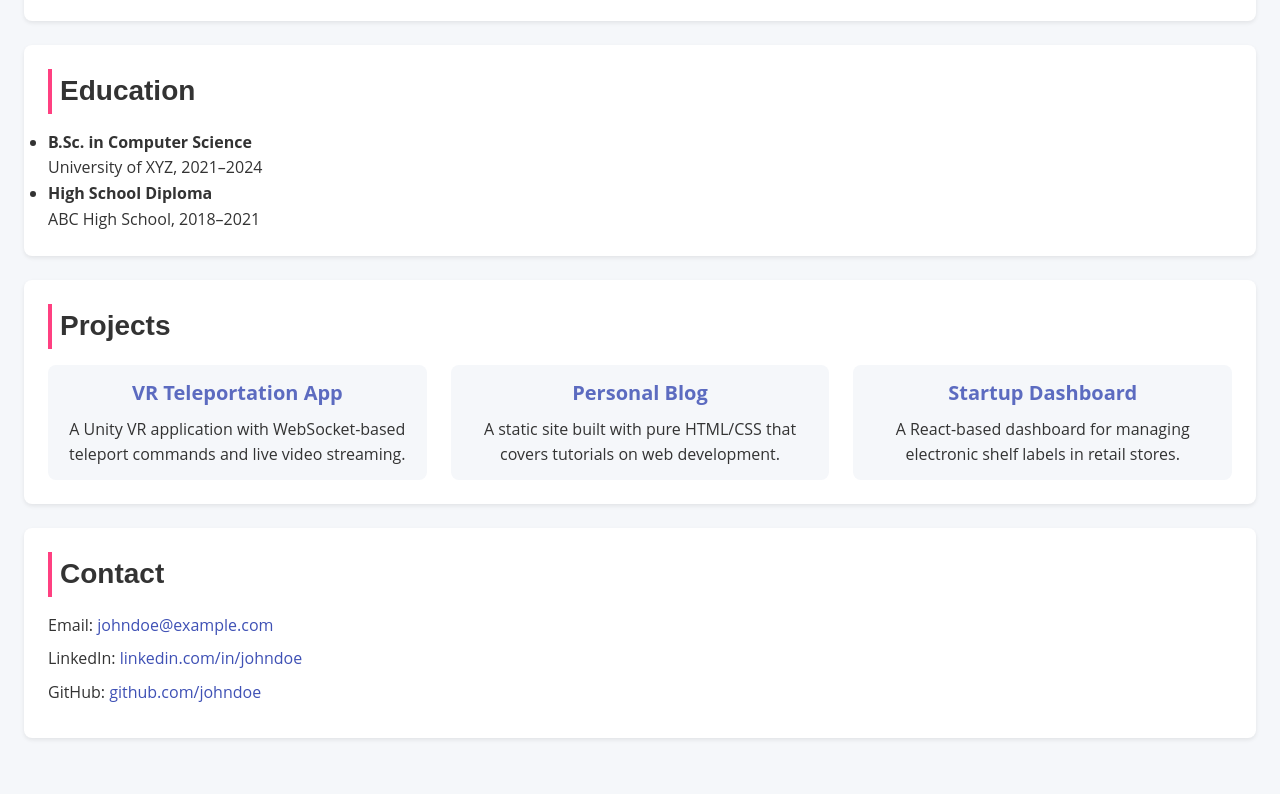
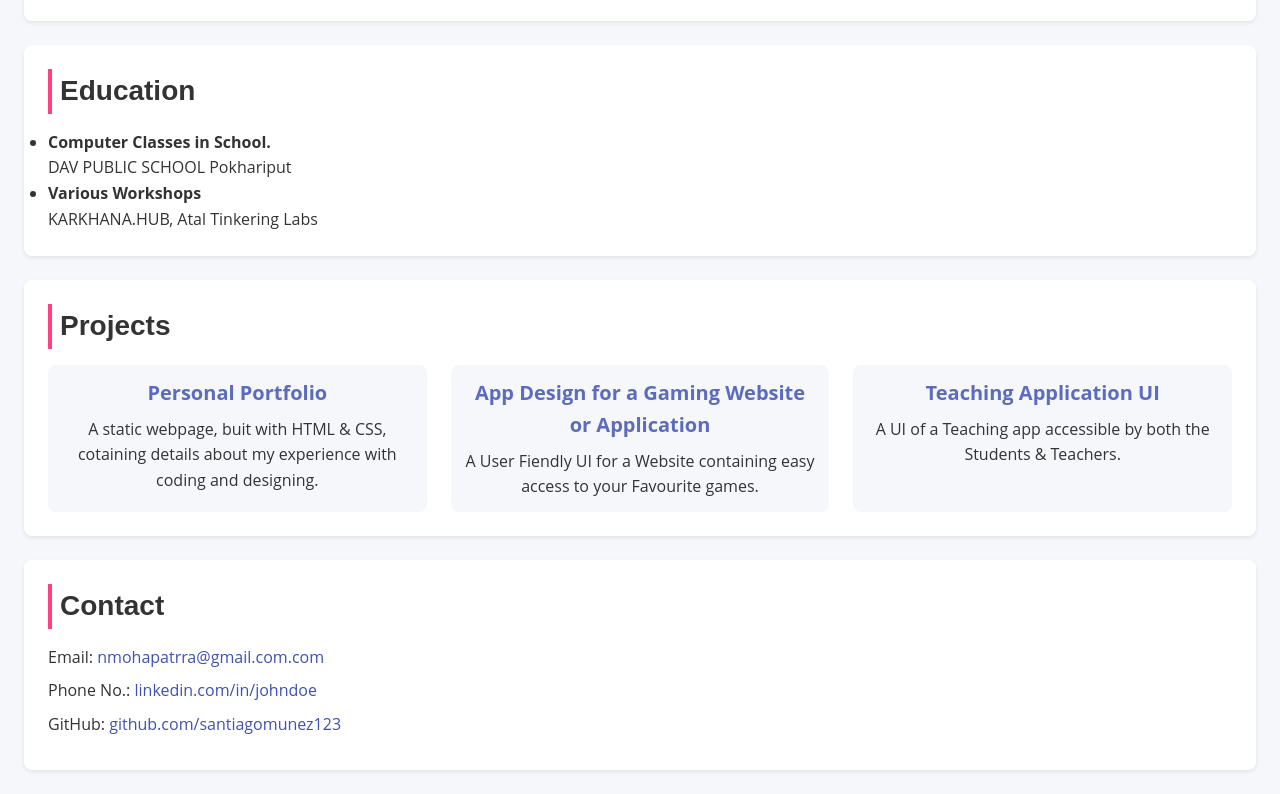
Before and after one commit to santiagomunez123/coding, a plain HTML site: page index.html in a window 1280 px wide. Shown: the part 540-1334 px from the top of the page. Before the commit the page ends 1302 px from the top, so only its background shows below. Drawn offline with Linux system fonts and the light colour scheme.

Commit message:
Update index.html

```diff
--- a/index.html
+++ b/index.html
@@ -34,13 +34,14 @@
   <section id="education">
     <h2>Education</h2>
     <ul>
+
       <li>
-        <strong>B.Sc. in Computer Science</strong><br>
-        University of XYZ, 2021–2024
+        <strong>Computer Classes in School.</strong><br>
+        DAV PUBLIC SCHOOL Pokhariput
       </li>
       <li>
-        <strong>High School Diploma</strong><br>
-        ABC High School, 2018–2021
+        <strong>Various Workshops</strong><br>
+        KARKHANA.HUB, Atal Tinkering Labs
       </li>
     </ul>
   </section>
@@ -50,21 +51,21 @@
     <h2>Projects</h2>
     <ul>
       <li>
-        <h3>VR Teleportation App</h3>
+        <h3>Personal Portfolio</h3>
         <p>
-          A Unity VR application with WebSocket-based teleport commands and live video streaming.
+          A static webpage, buit with HTML & CSS, cotaining details about my experience with coding and designing.
         </p>
       </li>
       <li>
-        <h3>Personal Blog</h3>
+        <h3>App Design for a Gaming Website or Application</h3>
         <p>
-          A static site built with pure HTML/CSS that covers tutorials on web development.
+          A User Fiendly UI for a Website containing easy access to your Favourite games.
         </p>
       </li>
       <li>
-        <h3>Startup Dashboard</h3>
+        <h3>Teaching Application UI</h3>
         <p>
-          A React-based dashboard for managing electronic shelf labels in retail stores.
+          A UI  of a Teaching app accessible by both the Students & Teachers.
         </p>
       </li>
     </ul>
@@ -73,9 +74,9 @@
   <!-- Contact Section -->
   <section id="contact">
     <h2>Contact</h2>
-    <p>Email: <a href="mailto:johndoe@example.com">johndoe@example.com</a></p>
-    <p>LinkedIn: <a href="https://www.linkedin.com/in/johndoe">linkedin.com/in/johndoe</a></p>
-    <p>GitHub: <a href="https://github.com/johndoe">github.com/johndoe</a></p>
+    <p>Email: <a href="nmohapatrra@gmail.com">nmohapatrra@gmail.com.com</a></p>
+    <p>Phone No.: <a href="7978886414">linkedin.com/in/johndoe</a></p>
+    <p>GitHub: <a href="https://github.com/santiagomunez123">github.com/santiagomunez123</a></p>
   </section>
 
 </body>
```
